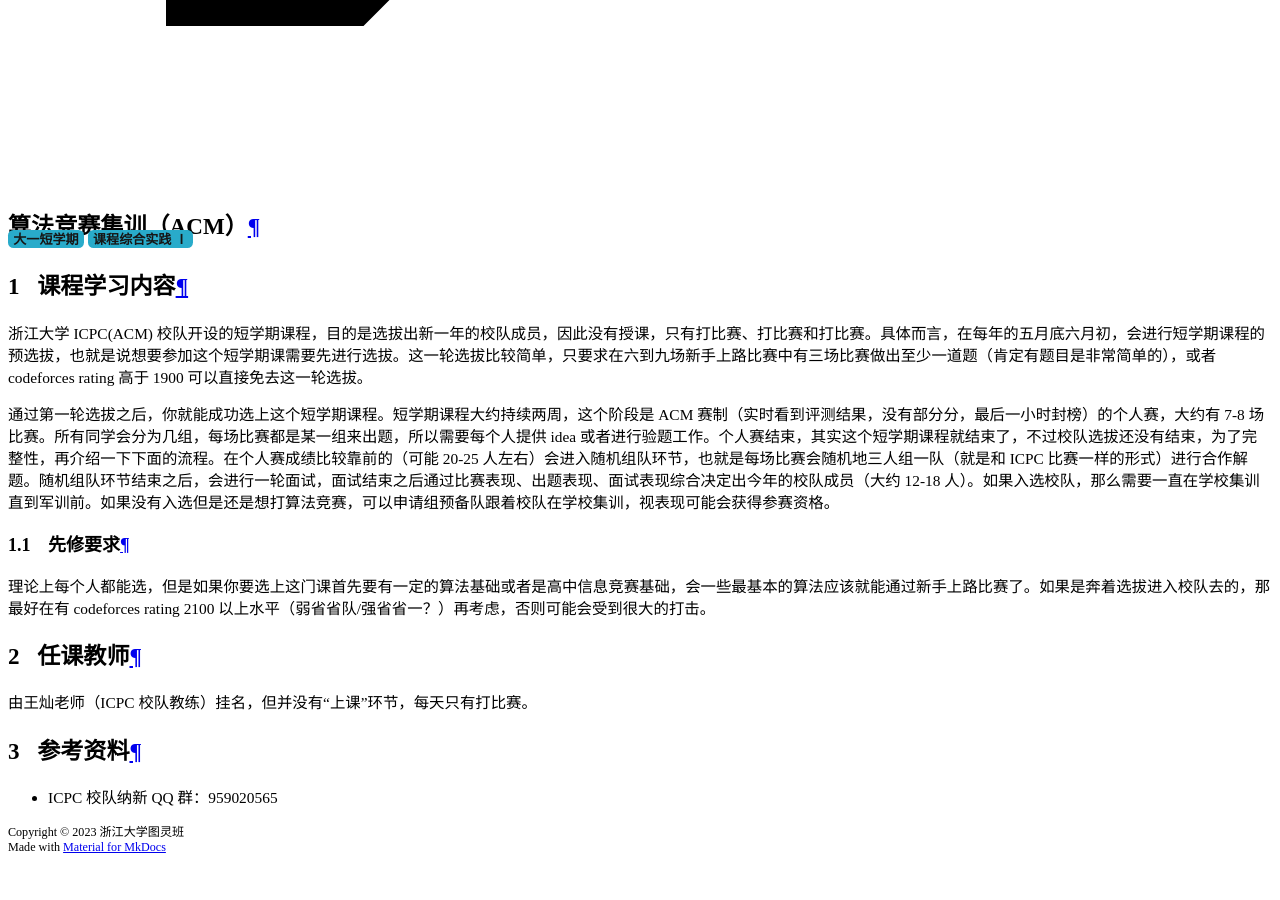
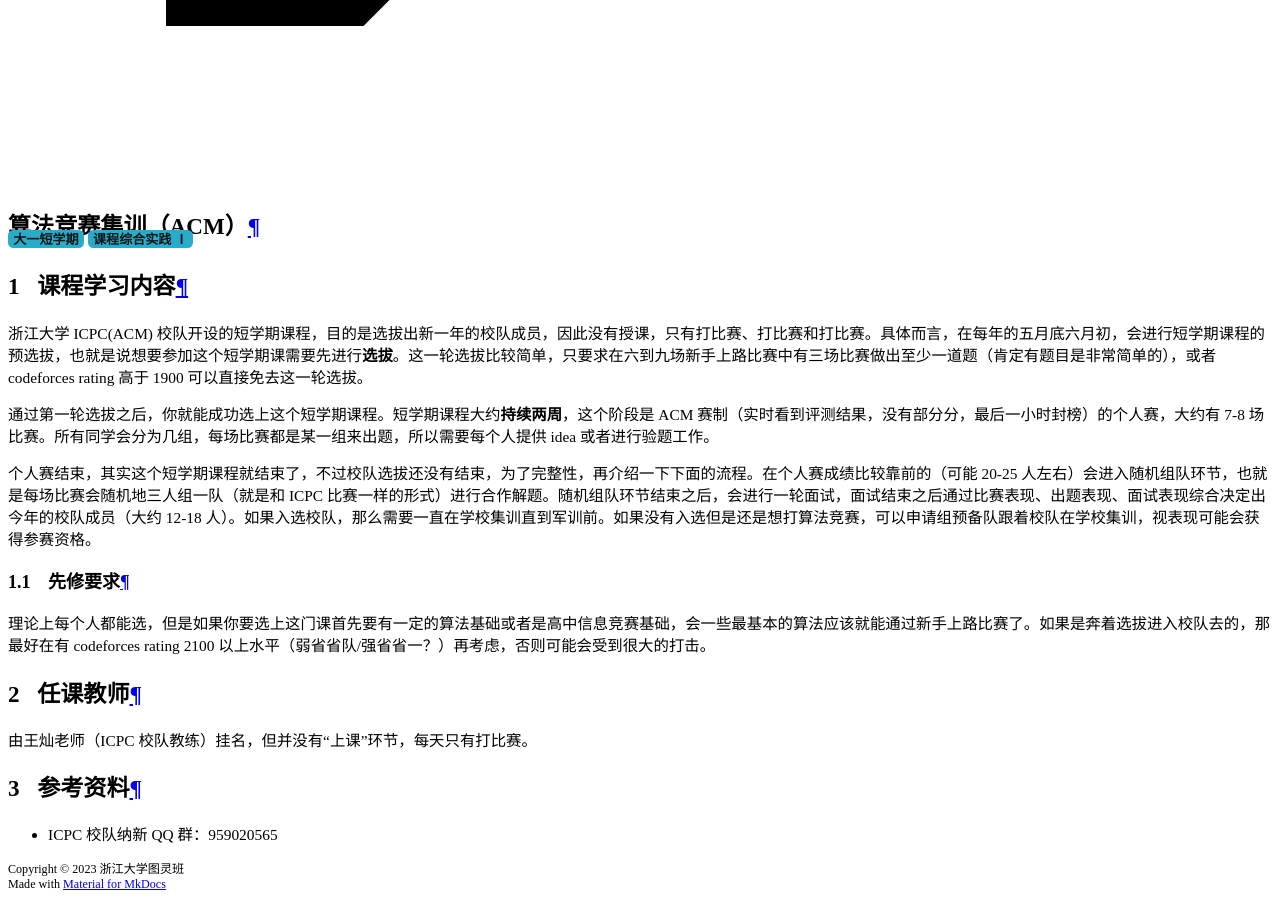
Before and after one commit to ZJU-Turing/TuringCourses, an MkDocs documentation site: the page built from docs/short_term/acm/index.md, in a window 1280 px wide and 900 px high, scrolled down 17428 px. Built offline with MkDocs 1.6.1 and Material for MkDocs 9.7.7, drawn with Linux system fonts in a browser that asks for light colours; comment, search, counter and statistics services are not loaded; before the commit the page ends 18291 px from its top, so only the background shows below that.

Commit message:
style: fix

```diff
--- a/docs/short_term/acm/index.md
+++ b/docs/short_term/acm/index.md
@@ -5,9 +5,11 @@
 </div>
 
 ## 课程学习内容
-浙江大学 ICPC(ACM) 校队开设的短学期课程，目的是选拔出新一年的校队成员，因此没有授课，只有打比赛、打比赛和打比赛。具体而言，在每年的五月底六月初，会进行短学期课程的预选拔，也就是说想要参加这个短学期课需要先进行选拔。这一轮选拔比较简单，只要求在六到九场新手上路比赛中有三场比赛做出至少一道题（肯定有题目是非常简单的），或者 codeforces rating 高于 1900 可以直接免去这一轮选拔。
+浙江大学 ICPC(ACM) 校队开设的短学期课程，目的是选拔出新一年的校队成员，因此没有授课，只有打比赛、打比赛和打比赛。具体而言，在每年的五月底六月初，会进行短学期课程的预选拔，也就是说想要参加这个短学期课需要先进行**选拔**。这一轮选拔比较简单，只要求在六到九场新手上路比赛中有三场比赛做出至少一道题（肯定有题目是非常简单的），或者 codeforces rating 高于 1900 可以直接免去这一轮选拔。
 
-通过第一轮选拔之后，你就能成功选上这个短学期课程。短学期课程大约持续两周，这个阶段是 ACM 赛制（实时看到评测结果，没有部分分，最后一小时封榜）的个人赛，大约有 7-8 场比赛。所有同学会分为几组，每场比赛都是某一组来出题，所以需要每个人提供 idea 或者进行验题工作。个人赛结束，其实这个短学期课程就结束了，不过校队选拔还没有结束，为了完整性，再介绍一下下面的流程。在个人赛成绩比较靠前的（可能 20-25 人左右）会进入随机组队环节，也就是每场比赛会随机地三人组一队（就是和 ICPC 比赛一样的形式）进行合作解题。随机组队环节结束之后，会进行一轮面试，面试结束之后通过比赛表现、出题表现、面试表现综合决定出今年的校队成员（大约 12-18 人）。如果入选校队，那么需要一直在学校集训直到军训前。如果没有入选但是还是想打算法竞赛，可以申请组预备队跟着校队在学校集训，视表现可能会获得参赛资格。
+通过第一轮选拔之后，你就能成功选上这个短学期课程。短学期课程大约**持续两周**，这个阶段是 ACM 赛制（实时看到评测结果，没有部分分，最后一小时封榜）的个人赛，大约有 7-8 场比赛。所有同学会分为几组，每场比赛都是某一组来出题，所以需要每个人提供 idea 或者进行验题工作。
+
+个人赛结束，其实这个短学期课程就结束了，不过校队选拔还没有结束，为了完整性，再介绍一下下面的流程。在个人赛成绩比较靠前的（可能 20-25 人左右）会进入随机组队环节，也就是每场比赛会随机地三人组一队（就是和 ICPC 比赛一样的形式）进行合作解题。随机组队环节结束之后，会进行一轮面试，面试结束之后通过比赛表现、出题表现、面试表现综合决定出今年的校队成员（大约 12-18 人）。如果入选校队，那么需要一直在学校集训直到军训前。如果没有入选但是还是想打算法竞赛，可以申请组预备队跟着校队在学校集训，视表现可能会获得参赛资格。
 
 ### 先修要求
 理论上每个人都能选，但是如果你要选上这门课首先要有一定的算法基础或者是高中信息竞赛基础，会一些最基本的算法应该就能通过新手上路比赛了。如果是奔着选拔进入校队去的，那最好在有 codeforces rating 2100 以上水平（弱省省队/强省省一？）再考虑，否则可能会受到很大的打击。
```
Also changed, not shown: docs/short_term/index.md (+1 -1 lines).
